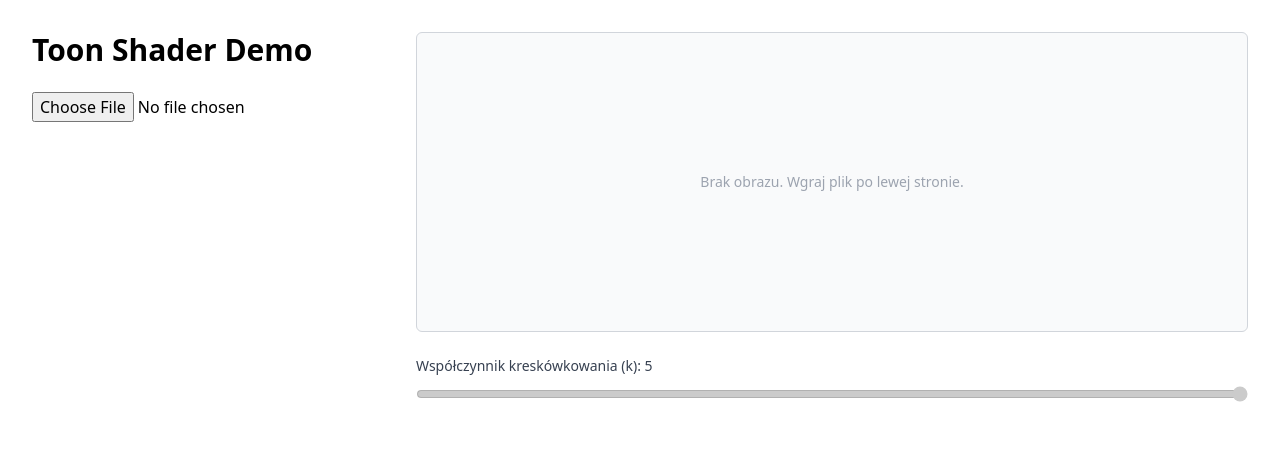
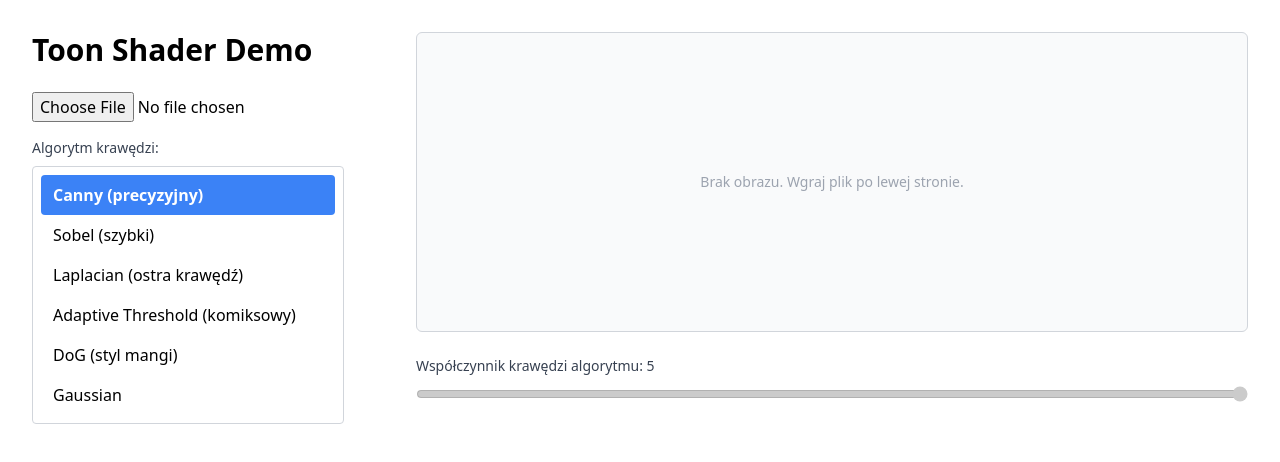
Before and after one commit to binthon/ToonShader, a React (Vite) app in the folder frontend/: page / in a window 1280 px wide. Shown: the top 462 px of the page. Built offline with nearby package versions, Linux system fonts and the light colour scheme.

Commit message:
lista wyboru algorytmu

```diff
--- a/frontend/package.json
+++ b/frontend/package.json
@@ -10,6 +10,7 @@
     "preview": "vite preview"
   },
   "dependencies": {
+    "@headlessui/react": "^2.2.4",
     "axios": "^1.9.0",
     "react": "^19.1.0",
     "react-dom": "^19.1.0"
--- a/frontend/src/App.jsx
+++ b/frontend/src/App.jsx
@@ -1,43 +1,76 @@
 import { useState, useEffect } from 'react';
 import axios from 'axios';
+import { Listbox } from '@headlessui/react';
+
+const edgeMethods = [
+  { id: 'canny', name: 'Canny (precyzyjny)' },
+  { id: 'sobel', name: 'Sobel (szybki)' },
+  { id: 'laplacian', name: 'Laplacian (ostra krawędź)' },
+  { id: 'adaptive', name: 'Adaptive Threshold (komiksowy)' },
+  { id: 'dog', name: 'DoG (styl mangi)' },
+  { id: 'gaussian', name: 'Gaussian' },
+];
 
 function App() {
   const [file, setFile] = useState(null);
   const [k, setK] = useState(5);
   const [suggestedK, setSuggestedK] = useState(5);
+  const [edgeMethod, setEdgeMethod] = useState('canny');
   const [result, setResult] = useState(null);
+  const [shouldProcess, setShouldProcess] = useState(false);
+  const [originalUrl, setOriginalUrl] = useState(null);
+
+  const analyzeImage = async (uploadedFile, method) => {
+    const formData = new FormData();
+    formData.append("file", uploadedFile);
+    formData.append("edge_method", method);
+    const analyzeRes = await axios.post("http://localhost:8000/analyze/", formData);
+    return analyzeRes.data.suggested_k;
+  };
 
   const handleUpload = async (e) => {
     const uploaded = e.target.files[0];
     if (!uploaded) return;
     setFile(uploaded);
+    setShouldProcess(false);
+    setOriginalUrl(URL.createObjectURL(uploaded));
 
-    const formData = new FormData();
-    formData.append("file", uploaded);
-    const analyzeRes = await axios.post("http://localhost:8000/analyze/", formData);
-    const kValue = analyzeRes.data.suggested_k;
+    const kValue = await analyzeImage(uploaded, edgeMethod);
     setSuggestedK(kValue);
     setK(kValue);
+    setResult(null);
   };
 
-  const processImage = async (file, kVal) => {
+  const handleEdgeMethodChange = async (newMethod) => {
+    setEdgeMethod(newMethod);
+    setShouldProcess(false);
+    if (file) {
+      const kValue = await analyzeImage(file, newMethod);
+      setSuggestedK(kValue);
+      setK(kValue);
+      setResult(null);
+    }
+  };
+
+  const processImage = async (file, kVal, method) => {
     const formData = new FormData();
-    formData.append("file", file);
-    formData.append("k", kVal);
-    const res = await axios.post("http://localhost:8000/process/", formData, {
-      responseType: "blob",
+    formData.append('file', file);
+    formData.append('k', kVal);
+    formData.append('edge_method', method);
+    const res = await axios.post('http://localhost:8000/process/', formData, {
+      responseType: 'blob',
     });
     setResult(URL.createObjectURL(res.data));
   };
 
   useEffect(() => {
-    if (file) {
+    if (file && shouldProcess) {
       const timeout = setTimeout(() => {
-        processImage(file, parseInt(k));
-      }, 800);
+        processImage(file, parseInt(k), edgeMethod);
+      }, 300);
       return () => clearTimeout(timeout);
     }
-  }, [k]);
+  }, [k, shouldProcess]);
 
   return (
     <div className="w-screen h-screen bg-white p-8 box-border font-sans overflow-auto">
@@ -46,16 +79,35 @@ function App() {
         <div className="flex flex-col max-w-[30vw]">
           <h1 className="text-3xl font-bold mb-6">Toon Shader Demo</h1>
           <input type="file" onChange={handleUpload} className="mb-4" />
-          {file && <p className="text-sm text-gray-600">{file.name}</p>}
+
+
+          <label className="text-sm font-medium text-gray-700 mb-2">Algorytm krawędzi:</label>
+          <Listbox value={edgeMethod} onChange={handleEdgeMethodChange} disabled={!file}>
+            <div className="w-full border border-gray-300 rounded p-2">
+              {edgeMethods.map((method) => (
+                <Listbox.Option
+                  key={method.id}
+                  value={method.id}
+                  className={({ active, selected }) =>
+                    `cursor-pointer px-3 py-2 rounded
+                    ${selected ? 'bg-blue-500 text-white font-bold' : ''}
+                    ${!selected && active ? 'bg-blue-100' : ''}`
+                  }
+                >
+                  {method.name}
+                </Listbox.Option>
+              ))}
+            </div>
+          </Listbox>
         </div>
 
         {/* Prawa kolumna */}
         <div className="flex flex-col items-end w-full">
           <div className="border border-gray-300 rounded-md p-4 bg-gray-50 max-w-[65vw] w-full flex justify-center items-center min-h-[300px]">
-            {result ? (
+            {(result || originalUrl) ? (
               <img
-                src={result}
-                alt="Toon shader"
+                src={result || originalUrl}
+                alt="Podgląd"
                 className="w-full h-auto max-h-[80vh] rounded shadow"
               />
             ) : (
@@ -65,14 +117,17 @@ function App() {
 
           <div className="max-w-[65vw] w-full mt-6">
             <label className="text-sm font-medium text-gray-700 block mb-2">
-              Współczynnik kreskówkowania (k): {k}
+              Współczynnik krawędzi algorytmu: {k}
             </label>
             <input
               type="range"
               min={2}
               max={suggestedK}
               value={k}
-              onChange={(e) => setK(Number(e.target.value))}
+              onChange={(e) => {
+                setK(Number(e.target.value));
+                setShouldProcess(true);
+              }}
               disabled={!file}
               className="w-full"
             />
```
Also changed, not shown: 2 other files (tests, documents, lock files or other folders).
